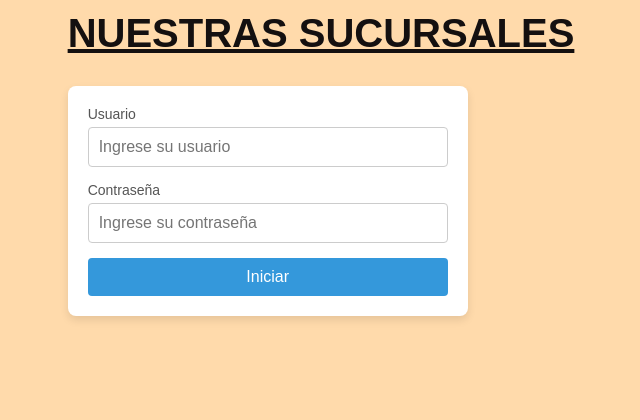
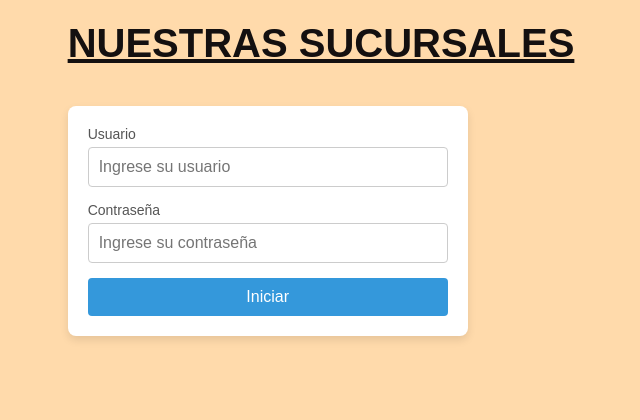
Before and after one commit to mindbrand729/DAW-Trabajo_Practico_Experimental_1, a Flask app: page /login in a window 1280 px wide. Shown: the part 159-579 px from the top of the page, without its empty margins (319-959 px from the left). Run offline with Flask 3, Linux system fonts and the light colour scheme; some libraries are stand-ins or nearby versions.

```diff
--- a/Sitio_Web_Taller_mecanico/static/css/login.css
+++ b/Sitio_Web_Taller_mecanico/static/css/login.css
@@ -2,7 +2,7 @@
 .page-title {
   text-align: center;
   font-size: 2.5rem;
-  margin: 30px 0;
+  margin: 40px 0;
   color: #141010;
   text-transform: uppercase;
   font-weight: bold;
```
